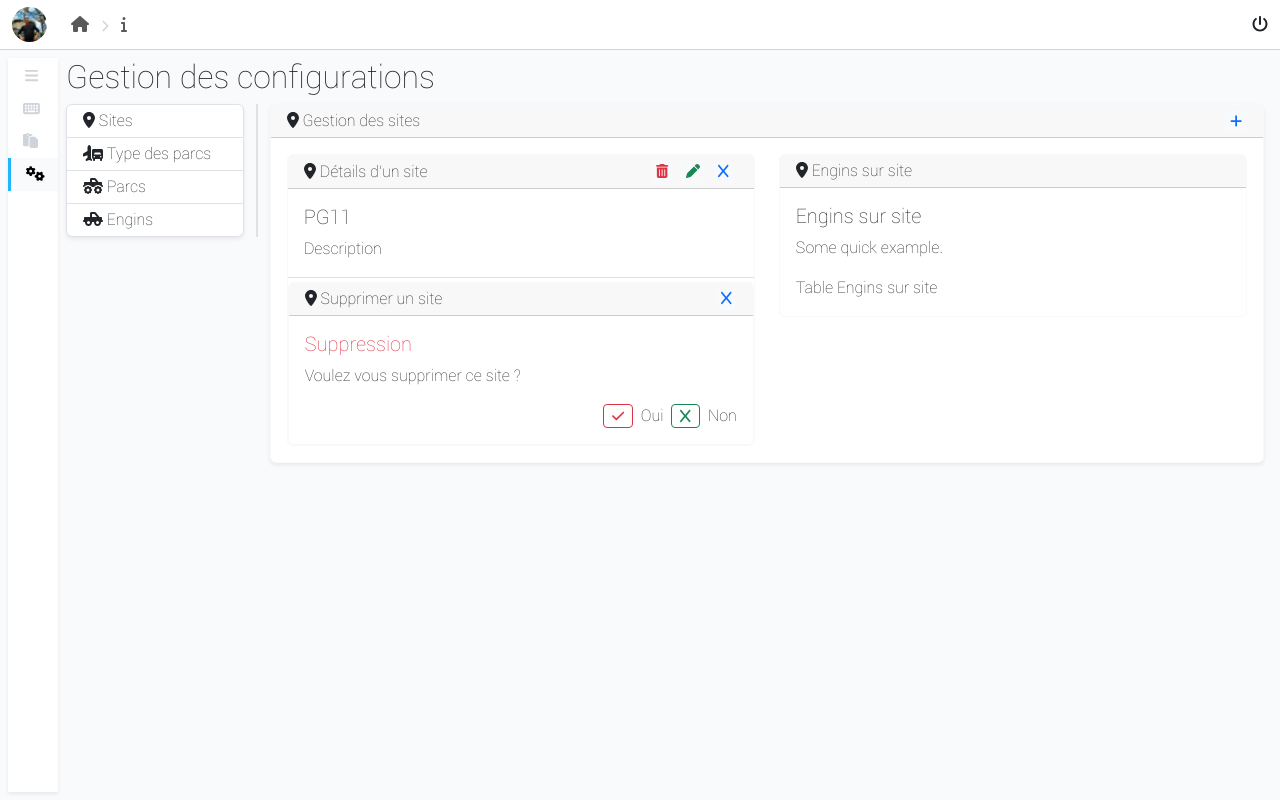
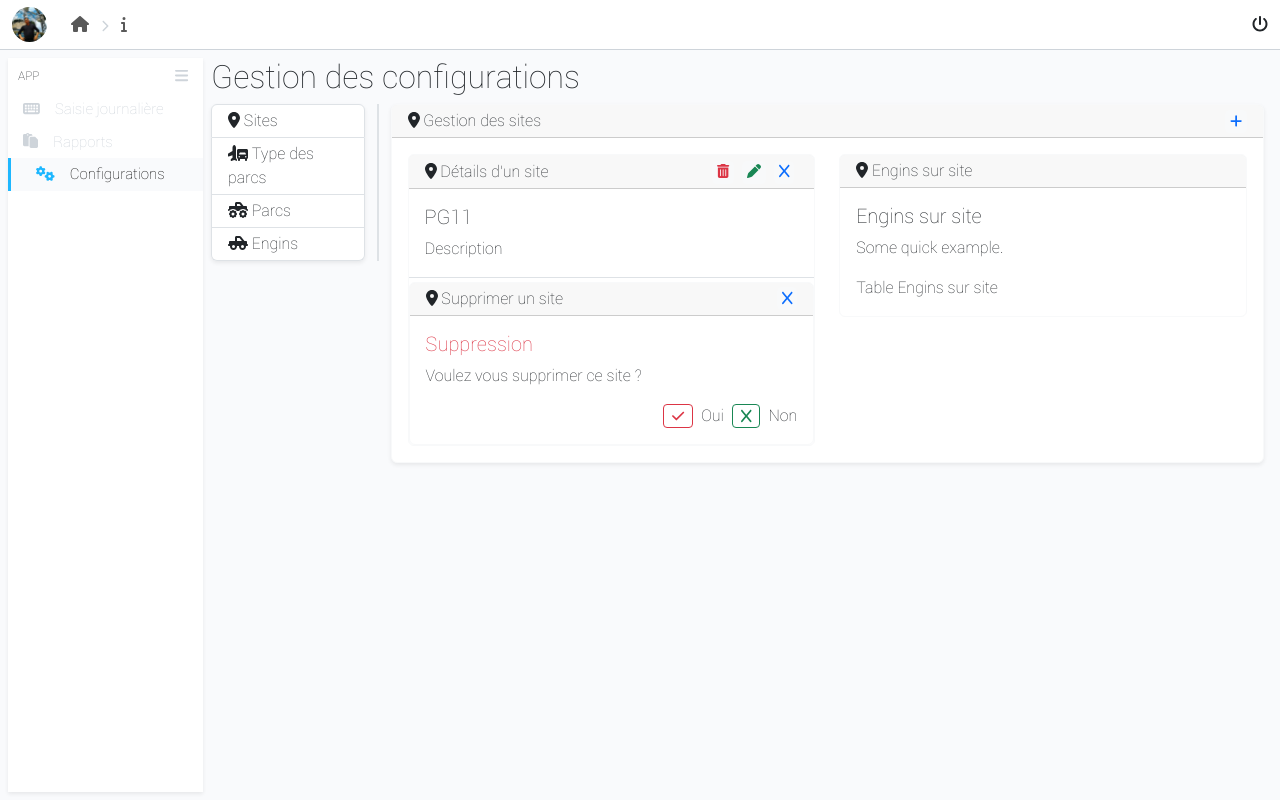
Before and after one commit to ghalass/react_client_001, a React (Create React App) app: page /config/sites/1/delete in a window 1280 px wide. Built offline with nearby package versions, Linux system fonts and the light colour scheme.

Commit message:
mainsidebar update

```diff
--- a/src/components/sidebar/MainSideBar.jsx
+++ b/src/components/sidebar/MainSideBar.jsx
@@ -10,7 +10,7 @@ import { Link, NavLink } from "react-router-dom";
 import "./mainSideBar.css";
 
 function MainSideBar() {
-  const [isOpen, setIsOpen] = useState(false);
+  const [isOpen, setIsOpen] = useState(true);
   const toggle = () => setIsOpen(!isOpen);
   const list = [
     {
@@ -33,14 +33,14 @@ function MainSideBar() {
   return (
     <div
       className="sidebar shadow-sm"
-      style={{ width: isOpen ? "200px" : "50px" }}
+      style={{ width: isOpen ? "195px" : "50px" }}
     >
       <div className="top_section">
         <div className="logo" style={{ display: isOpen ? "block" : "none" }}>
           APP
         </div>
 
-        <div className="bars" style={{ marginLeft: isOpen ? "140px" : "12px" }}>
+        <div className="bars" style={{ marginLeft: isOpen ? "135px" : "12px" }}>
           <FontAwesomeIcon icon={faBars} onClick={toggle} />
         </div>
       </div>
@@ -50,9 +50,9 @@ function MainSideBar() {
           to={item.link}
           key={index}
           className="link"
-          activeclassName="active"
+          // activeclassName="active"
         >
-          <div className="icon">
+          <div className={`icon ${!isOpen ? "notOpen" : ""}`}>
             <FontAwesomeIcon icon={item.icon} />
           </div>
           <div
--- a/src/components/sidebar/mainSideBar.css
+++ b/src/components/sidebar/mainSideBar.css
@@ -1,7 +1,7 @@
 .sidebar {
   background: var(--color_body_bg);
   height: calc(100vh - 66px);
-  width: 200;
+  width: 195px;
   transition: all 0.2s !important;
 }
 .top_section {
@@ -15,22 +15,20 @@
   padding-left: 5px;
 }
 .bars {
-  display: flex !important;
-  font-size: 15px !important;
+  display: flex;
+  font-size: 15px;
   margin-left: 45px;
   margin-top: 5px;
   margin-bottom: 5px;
   color: var(--color_gray);
-  transition: all 0.2s !important;
+  transition: all 0.2s;
 }
 .link {
   display: flex;
   color: var(--color_gray);
   padding: 5px 15px;
   gap: 15px;
-
   text-decoration: none;
-  /*  border-radius: 15px; */
   transition: all 0.2s;
 }
 .link:hover,
@@ -46,9 +44,16 @@
 .active {
   background: var(--color_navbar_bg);
   border-left: 3px solid var(--color_border);
-
   color: #000 !important;
 }
+.active .icon {
+  color: var(--color_border);
+  margin-left: 10px;
+}
+.notOpen {
+  margin-left: 0px !important;
+}
+
 .icon,
 .link_text {
   font-size: 15px !important;
--- a/src/components/sites/site/SiteCreate.jsx
+++ b/src/components/sites/site/SiteCreate.jsx
@@ -69,8 +69,7 @@ function SiteCreate() {
                   );
                   if (itemExist.length === 0) {
                     setListToAdd([...listToAdd, values]);
-                    console.log(listToAdd);
-                    toast.success("Enregistré avec succès.");
+                    // toast.success("Enregistré avec succès.");
                   } else {
                     toast.warning("Ce site est dèjà dans votre liste.");
                   }
@@ -143,6 +142,7 @@ function SiteCreate() {
               className="btn btn-sm text-success py-0"
               onClick={() => {
                 console.log(listToAdd);
+                toast.success("Enregistré avec succès.");
               }}
             >
               <FontAwesomeIcon icon={faSave} className="mx-1" />
--- a/src/pages/MainLayout.jsx
+++ b/src/pages/MainLayout.jsx
@@ -22,7 +22,9 @@ function MainLayout() {
         <div>
           <Header />
           <Container fluid className="p-2 d-flex">
-            <MainSideBar />
+            <div>
+              <MainSideBar />
+            </div>
             <div className="mx-2 w-100">
               <Outlet />
             </div>
```
